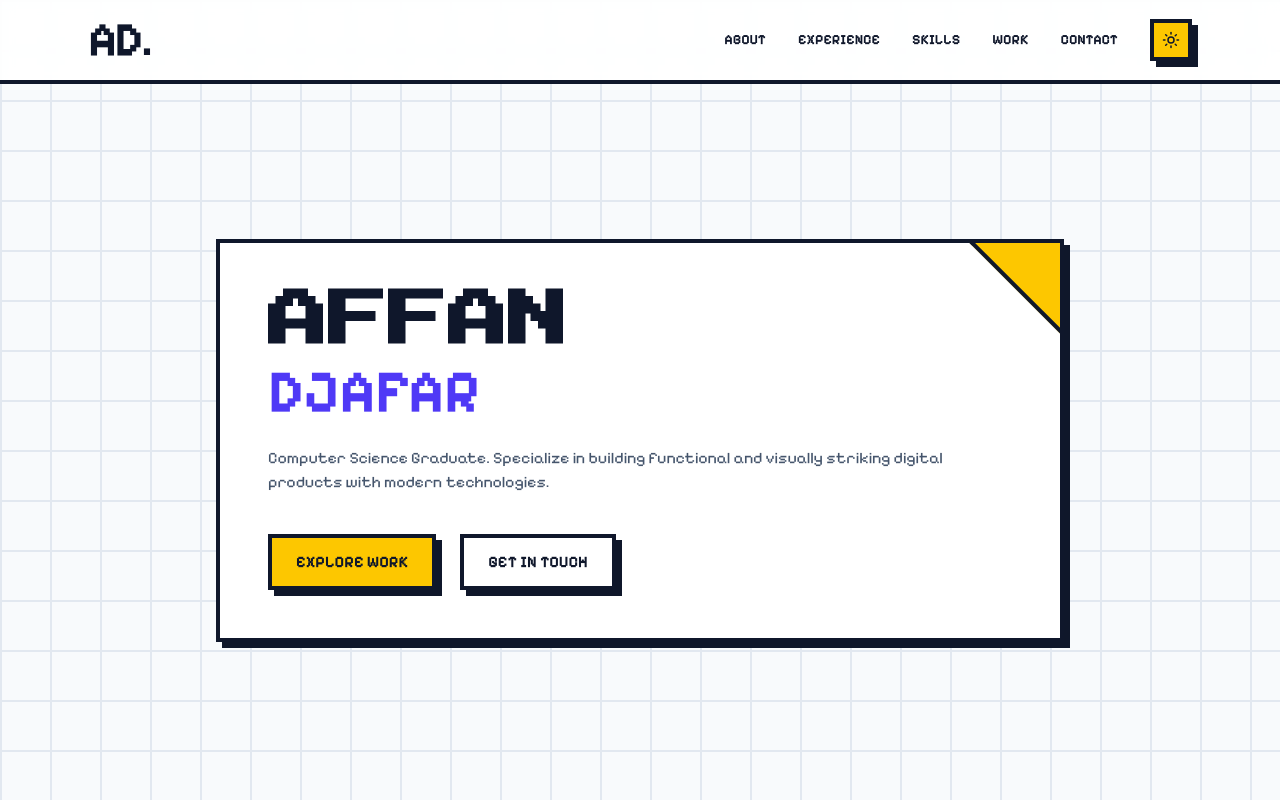
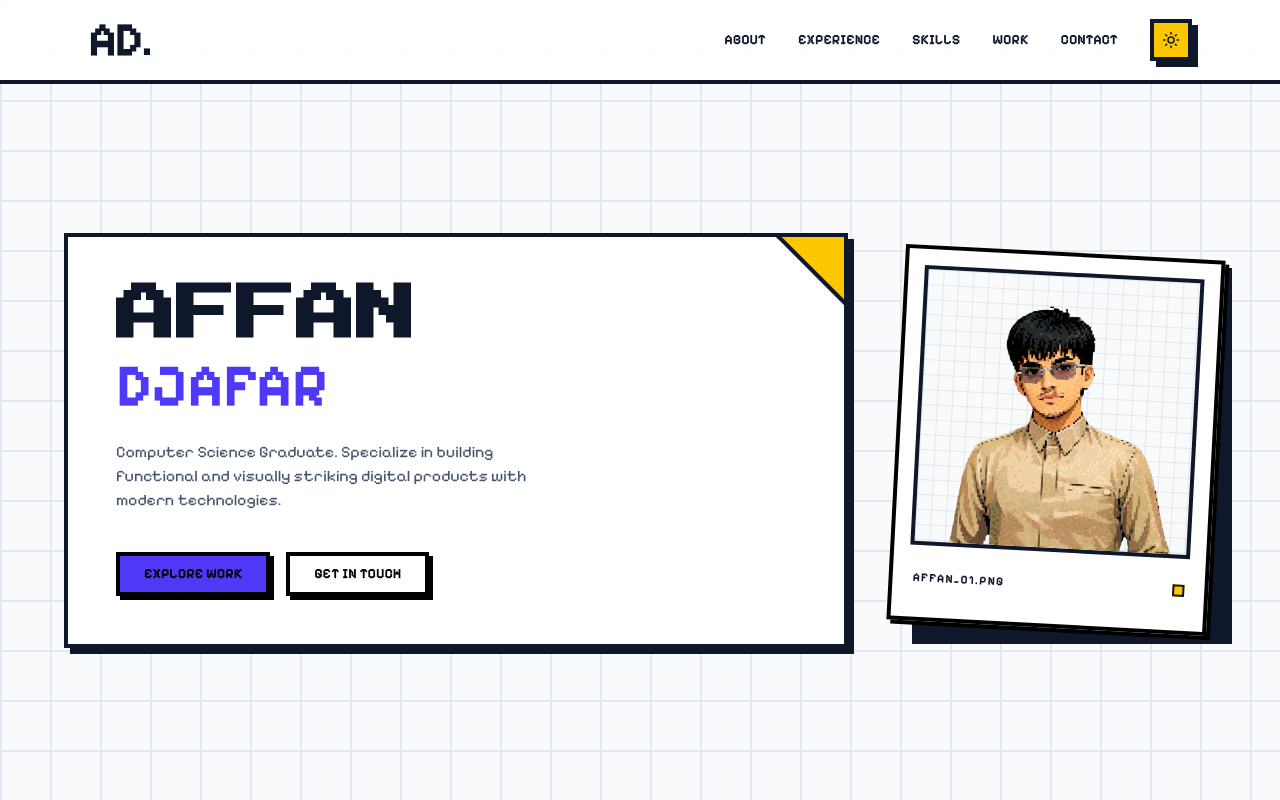
Before and after one commit to AffanDj/Portfolio, a Next.js app: page / in a window 1280 px wide. Shown: the top 800 px of the page. Built offline with nearby package versions, Linux system fonts and the light colour scheme.

Commit message:
adding photo on hero

```diff
--- a/src/app/globals.css
+++ b/src/app/globals.css
@@ -41,6 +41,21 @@
   }
 }
 
+.mini-grid {
+  /* Versi Light: Kotak abu-abu tipis */
+  background-size: 15px 15px;
+  background-image:
+    linear-gradient(to right, rgba(15, 23, 42, 0.08) 1px, transparent 1px),
+    linear-gradient(to bottom, rgba(15, 23, 42, 0.08) 1px, transparent 1px);
+}
+
+.dark .mini-grid {
+  /* Versi Dark: Kotak putih/slate tipis */
+  background-image:
+    linear-gradient(to right, rgba(248, 250, 252, 0.05) 1px, transparent 1px),
+    linear-gradient(to bottom, rgba(248, 250, 252, 0.05) 1px, transparent 1px);
+}
+
 .pixel-card {
     /* Hapus bg-white dari sini */
     @apply border-4 border-slate-900 text-slate-900 shadow-[6px_6px_0px_0px_rgba(15,23,42,1)] transition-all duration-300;
--- a/src/components/Hero.tsx
+++ b/src/components/Hero.tsx
@@ -1,30 +1,66 @@
+// Hero.tsx
+import Image from 'next/image';
+
 export default function Hero() {
   return (
-    <section className="min-h-screen flex items-center justify-center pt-20">
-      <div className="max-w-4xl px-6" data-aos="zoom-out" data-aos-duration="1000">
+    <section className="min-h-screen flex items-center justify-center pt-20 px-4 md:px-10">
+      <div className="max-w-6xl w-full flex flex-col md:flex-row items-center gap-12" data-aos="zoom-out">
+
+        {/* KOLOM KIRI: Teks Utama */}
+        <div className="flex-1 w-full">
           <div className="pixel-card p-8 md:p-12 bg-white dark:bg-slate-900 relative overflow-hidden">
-
-          <div className="absolute top-0 right-0 w-32 h-32 bg-yellow-400 dark:bg-indigo-600 border-l-4 border-b-4 border-slate-900 dark:border-white -mr-16 -mt-16 rotate-45" />
+            <div className="absolute top-0 right-0 w-24 h-24 bg-yellow-400 border-l-4 border-b-4 border-slate-900 dark:border-white -mr-12 -mt-12 rotate-45" />
 
             <h1 className="text-4xl md:text-6xl font-black mb-6 uppercase leading-none dark:text-white">
               Affan <br />
-            <span className="text-indigo-600 dark:text-yellow-400">Djafar</span>
+              <span className="text-indigo-600 dark:text-indigo-400">Djafar</span>
             </h1>
 
-          <p className="mb-10 text-slate-600 dark:text-slate-300">
-            Computer Science Graduate. Specialize in building functional and
-            visually striking digital products with modern technologies.
+            <p className="mb-10 text-slate-600 dark:text-slate-400 max-w-md">
+              Computer Science Graduate. Specialize in building functional and visually
+              striking digital products with modern technologies.
             </p>
 
-          <div className="flex flex-wrap gap-6">
-            <a href="#experience" className="pixel-card bg-yellow-400 dark:bg-indigo-600 px-6 py-3 text-white font-bold uppercase text-sm md:text-base inline-block hover:-translate-y-1 transition-all">
+            <div className="flex gap-4">
+               <button className="pixel-border bg-indigo-600 text-white px-6 py-2 hover:bg-indigo-700 transition-colors uppercase text-sm font-bold shadow-[4px_4px_0px_0px_rgba(0,0,0,1)]">
                  Explore Work
-            </a>
-            <a href="#contact" className="pixel-card px-6 py-3 font-bold uppercase text-sm md:text-base inline-block hover:-translate-y-1 transition-all">
+               </button>
+               <button className="pixel-border bg-white dark:bg-slate-800 px-6 py-2 hover:bg-slate-100 dark:hover:bg-slate-700 transition-colors uppercase text-sm font-bold dark:text-white shadow-[4px_4px_0px_0px_rgba(0,0,0,1)]">
                  Get in Touch
-            </a>
+               </button>
             </div>
           </div>
+        </div>
+
+        {/* KOLOM KANAN: Foto Polaroid Pixel */}
+        <div className="flex-shrink-0 relative group">
+          {/* Bayangan Belakang */}
+          <div className="absolute inset-0 bg-slate-900 dark:bg-white translate-x-4 translate-y-4 -z-10 transition-colors duration-300" />
+
+          {/* Card Polaroid */}
+          <div className="pixel-border bg-white dark:bg-slate-900 p-4 pb-8 rotate-3 group-hover:rotate-0 transition-all duration-300 w-[280px] md:w-[320px]">
+
+            {/* Bingkai Foto Dalam dengan Mini Grid */}
+            <div className="aspect-[1/1] relative mini-grid bg-slate-50 dark:bg-slate-800 border-4 border-slate-900 dark:border-white overflow-hidden mb-6">
+              <Image
+                src="/PPAffan.png"
+                alt="Affan Pixel Art"
+                fill
+                className="object-contain object-bottom" // MEMBUAT FOTO MENEMPEL KE BAWAH BORDER
+                priority
+              />
+            </div>
+
+            {/* Caption */}
+            <div className="flex justify-between items-center px-1">
+              <p className="font-bold text-slate-900 dark:text-white uppercase text-xs tracking-widest">
+                AFFAN_01.PNG
+              </p>
+              <div className="w-3 h-3 bg-yellow-400 border-2 border-slate-900 dark:border-white" />
+            </div>
+          </div>
+        </div>
+
       </div>
     </section>
   );
```
Also changed, not shown: public/PPAffan.png (added), public/favicon.png. Lines whose indentation alone changed are shown as unchanged.
